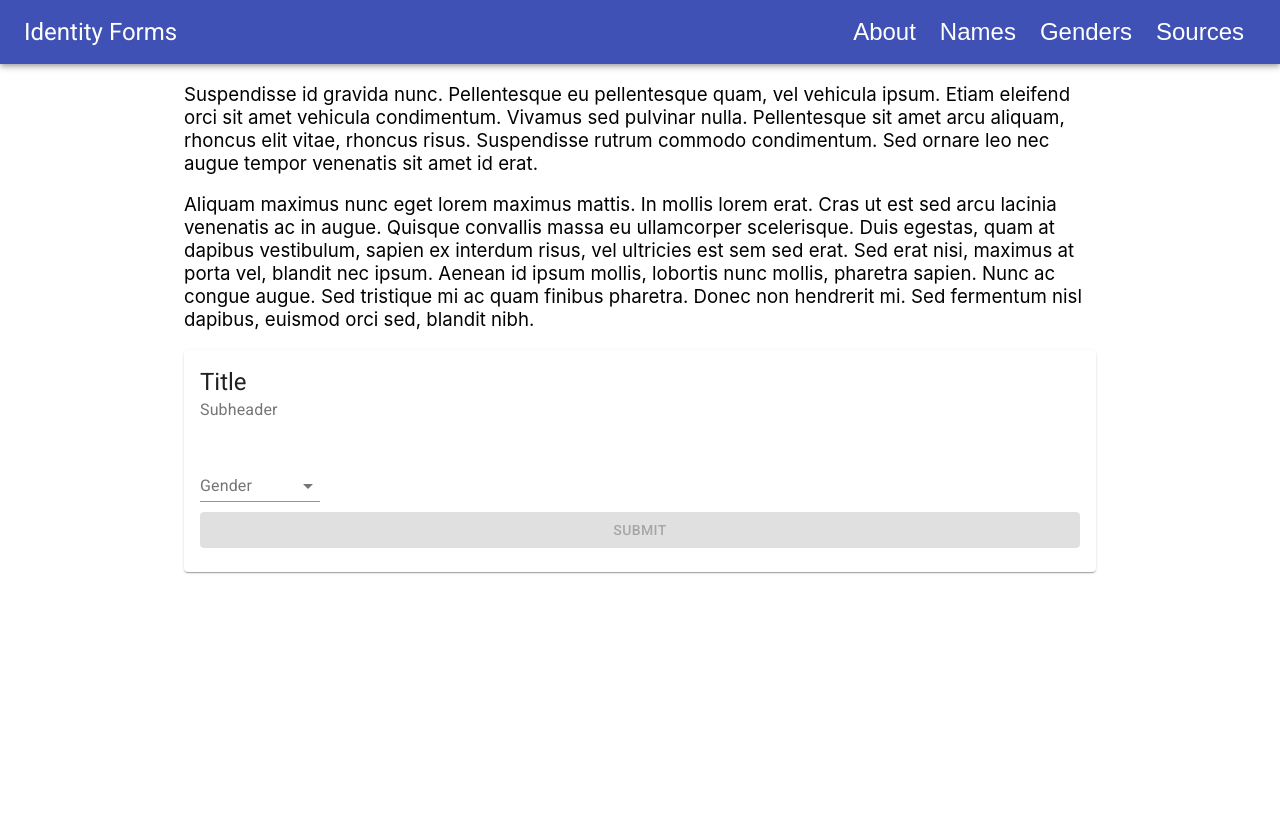
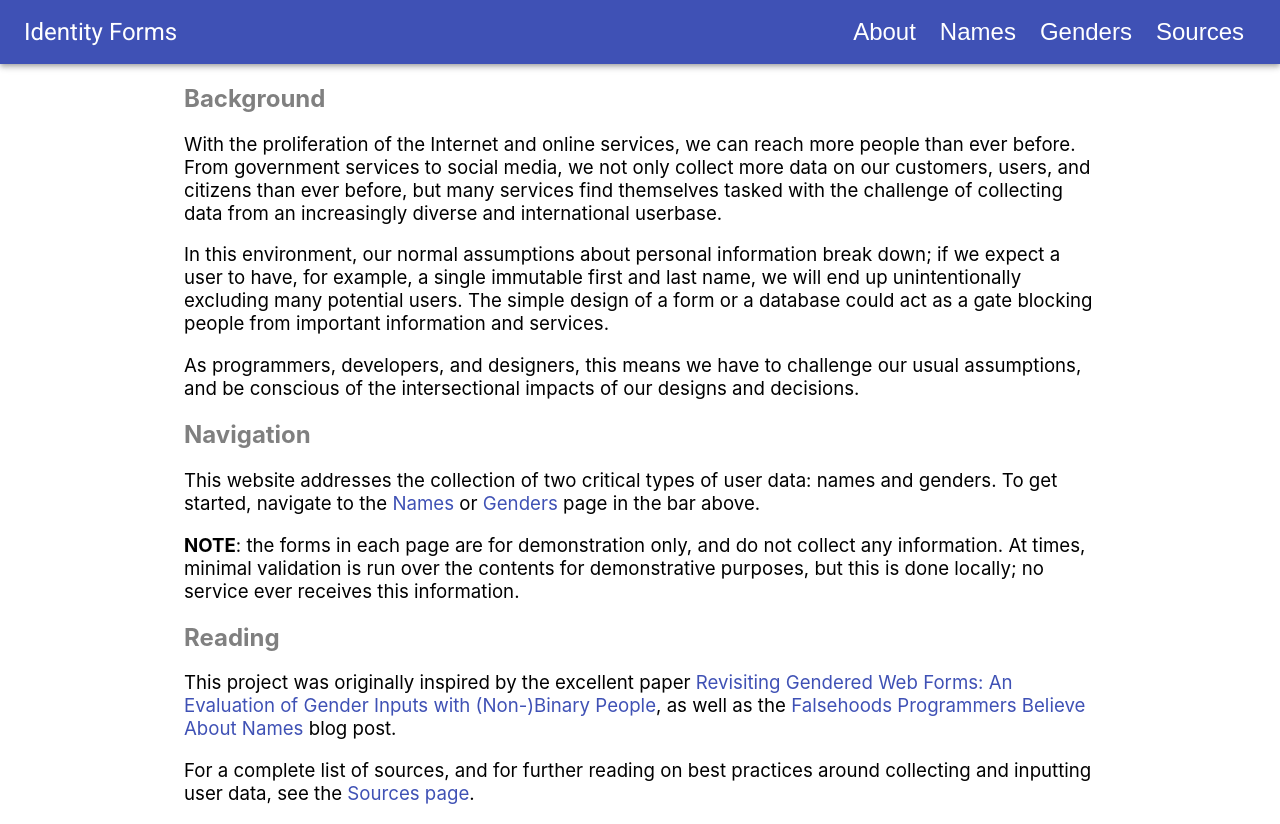
Before and after one commit to kanwren/identity-forms, a React (Create React App) app: page / in a window 1280 px wide. Before the commit the page ends 800 px from the top, so only its background shows below. Built offline with nearby package versions, Linux system fonts and the light colour scheme.

Commit message:
Initial About page, add query parameters for redirection

```diff
--- a/src/About.tsx
+++ b/src/About.tsx
@@ -1,5 +1,28 @@
-export default function About() {
+import { Link } from '@material-ui/core';
+import { Page } from './Page';
+
+export default function About(props: { changePage: (state: Page) => void }) {
     return (
-        <p>About page</p>
+        <>
+            <h2 className="page-header">Background</h2>
+
+            <p className="page-text">With the proliferation of the Internet and online services, we can reach more people than ever before. From government services to social media, we not only collect more data on our customers, users, and citizens than ever before, but many services find themselves tasked with the challenge of collecting data from an increasingly diverse and international userbase.</p>
+
+            <p className="page-text">In this environment, our normal assumptions about personal information break down; if we expect a user to have, for example, a single immutable first and last name, we will end up unintentionally excluding many potential users. The simple design of a form or a database could act as a gate blocking people from important information and services.</p>
+
+            <p className="page-text">As programmers, developers, and designers, this means we have to challenge our usual assumptions, and be conscious of the intersectional impacts of our designs and decisions.</p>
+
+            <h2 className="page-header">Navigation</h2>
+
+            <p className="page-text">This website addresses the collection of two critical types of user data: names and genders. To get started, navigate to the <Link onClick={() => props.changePage('names')}>Names</Link> or <Link onClick={() => props.changePage('genders')}>Genders</Link> page in the bar above.</p>
+
+            <p className="page-text"><b>NOTE</b>: the forms in each page are for demonstration only, and do not collect any information.  At times, minimal validation is run over the contents for demonstrative purposes, but this is done locally; no service ever receives this information.</p>
+
+            <h2 className="page-header">Reading</h2>
+
+            <p className="page-text">This project was originally inspired by the excellent paper <Link href="https://dl.acm.org/doi/10.1145/3411764.3445742">Revisiting Gendered Web Forms: An Evaluation of Gender Inputs with (Non-)Binary People</Link>, as well as the <Link href="https://www.kalzumeus.com/2010/06/17/falsehoods-programmers-believe-about-names/">Falsehoods Programmers Believe About Names</Link> blog post.</p>
+
+            <p className="page-text">For a complete list of sources, and for further reading on best practices around collecting and inputting user data, see the <Link onClick={() => props.changePage('sources')}>Sources page</Link>.</p>
+        </>
     );
 }
--- a/src/App.tsx
+++ b/src/App.tsx
@@ -1,41 +1,41 @@
-import { useState } from 'react';
 import { AppBar, IconButton, Toolbar, Typography, Container } from '@material-ui/core';
+import { redirectToPage, Page } from './Page';
 import About from './About';
 import Names from './Names';
 import Genders from './Genders';
 import Sources from './Sources';
 
-type PageState = 'about' | 'names' | 'genders' | 'sources';
-
-function Bar(props: { onChangePage: (state: PageState) => void }) {
+function Bar(props: { changePage: (page: Page) => void }) {
     return (
         <AppBar position="static">
             <Toolbar>
                 <Typography variant="h5" style={{ flexGrow: 1 }}>
                     Identity Forms
                 </Typography>
-                <IconButton color="inherit" onClick={() => props.onChangePage('about')}>About</IconButton>
-                <IconButton color="inherit" onClick={() => props.onChangePage('names')}>Names</IconButton>
-                <IconButton color="inherit" onClick={() => props.onChangePage('genders')}>Genders</IconButton>
-                <IconButton color="inherit" onClick={() => props.onChangePage('sources')}>Sources</IconButton>
+                <IconButton color="inherit" onClick={() => props.changePage('about')}>About</IconButton>
+                <IconButton color="inherit" onClick={() => props.changePage('names')}>Names</IconButton>
+                <IconButton color="inherit" onClick={() => props.changePage('genders')}>Genders</IconButton>
+                <IconButton color="inherit" onClick={() => props.changePage('sources')}>Sources</IconButton>
             </Toolbar>
         </AppBar>
     );
 }
 
-export default function App(props: {}) {
-    const [pageState, setPageState] = useState<PageState>('genders'); // TODO: change to 'about'
+export default function App(props: { page: Page | undefined; }) {
+    const changePage: (state: Page) => void = (newPage) => redirectToPage(newPage);
+
+    const page = props.page ?? 'about';
 
     const currentPage = {
         'about': About,
         'names': Names,
         'genders': Genders,
         'sources': Sources,
-    }[pageState]();
+    }[page]({ changePage });
 
     return (
         <>
-            <Bar onChangePage={(newPageState) => setPageState(newPageState)} />
+            <Bar changePage={changePage} />
             <Container maxWidth="md">
                 {currentPage}
             </Container>
--- a/src/Common.tsx
+++ b/src/Common.tsx
@@ -1,4 +1,4 @@
-import React, { useState } from 'react';
+import React from 'react';
 import { Card, CardHeader, CardContent, Button } from '@material-ui/core';
 
 export function FormCard(props: React.PropsWithChildren<{
--- a/src/Genders.tsx
+++ b/src/Genders.tsx
@@ -1,5 +1,5 @@
 import { useState } from 'react';
-import { FormControl, Select, MenuItem, InputLabel, Button } from '@material-ui/core';
+import { FormControl, Select, MenuItem, InputLabel } from '@material-ui/core';
 import { FormCard, SubmitButton, ResetButton } from './Common';
 
 function BinaryDropdownForm() {
@@ -39,7 +39,7 @@ function BinaryDropdownForm() {
     }
 }
 
-export default function Genders() {
+export default function Genders(props: {}) {
     return (
         <>
             <p className="page-text">
--- a/src/Names.tsx
+++ b/src/Names.tsx
@@ -1,4 +1,4 @@
-export default function Names() {
+export default function Names(props: {}) {
     return (
         <p>Names page</p>
     );
--- /dev/null
+++ b/src/Page.tsx
@@ -0,0 +1,22 @@
+const pages = ['about', 'names', 'genders', 'sources'] as const;
+
+export type Page = typeof pages[number];
+
+export function isPage(s: string): s is Page {
+    return pages.findIndex((x: Page) => (x === s)) !== -1;
+}
+
+export function getPage(): Page | undefined {
+    const urlParams = new URLSearchParams(window.location.search);
+    const page = urlParams.get('page');
+    return (page !== null && isPage(page)) ? page : undefined;
+}
+
+// TODO: this feels hacky, should I just go back to a state hook in App?
+export function redirectToPage(page: Page): void {
+    const loc = window.location;
+    const urlParams = new URLSearchParams(loc.search);
+    urlParams.set('page', page);
+    const url = loc.protocol + '//' + loc.host + loc.pathname + '?' + urlParams.toString();
+    window.location.assign(url);
+}
--- a/src/Sources.tsx
+++ b/src/Sources.tsx
@@ -1,5 +1,13 @@
 export default function Sources() {
     return (
-        <p>Sources page</p>
+        <>
+            <h2 className="page-header">Works cited</h2>
+
+            <p className="page-text">Some sources</p>
+
+            <h2 className="page-header">Further Reading</h2>
+
+            <p className="page-text">Some more reading</p>
+        </>
     );
 }
--- a/src/index.css
+++ b/src/index.css
@@ -16,6 +16,10 @@ code {
   font-size: 14pt;
 }
 
+.page-header {
+  color: gray;
+}
+
 .submit-button {
   margin-top: 10px !important;
   width: 100%;
--- a/src/index.tsx
+++ b/src/index.tsx
@@ -2,11 +2,12 @@ import React from 'react';
 import ReactDOM from 'react-dom';
 import './index.css';
 import App from './App';
+import { getPage } from './Page';
 import reportWebVitals from './reportWebVitals';
 
 ReactDOM.render(
   <React.StrictMode>
-    <App />
+    <App page={getPage()} />
   </React.StrictMode>,
   document.getElementById('root')
 );
```
